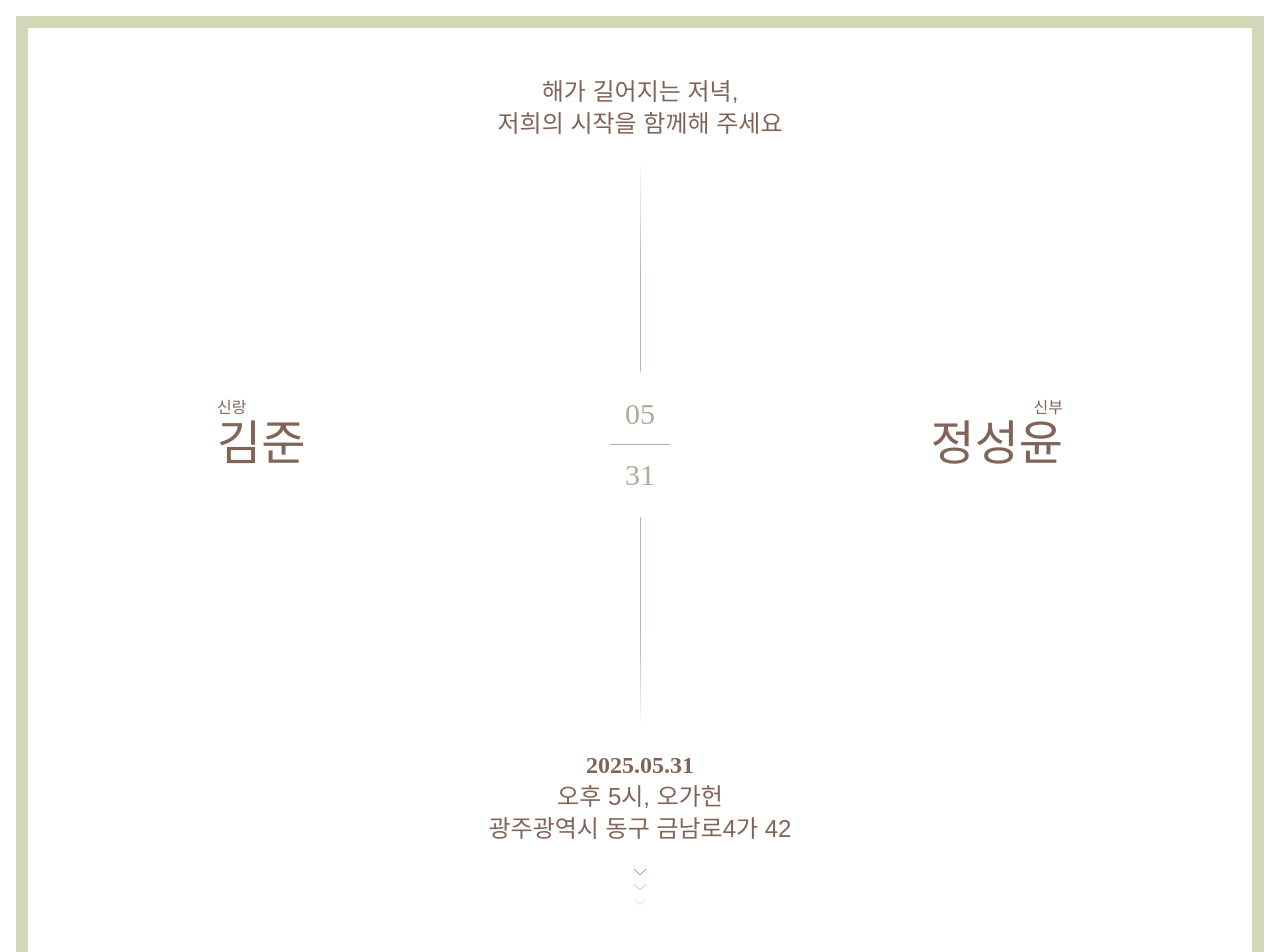
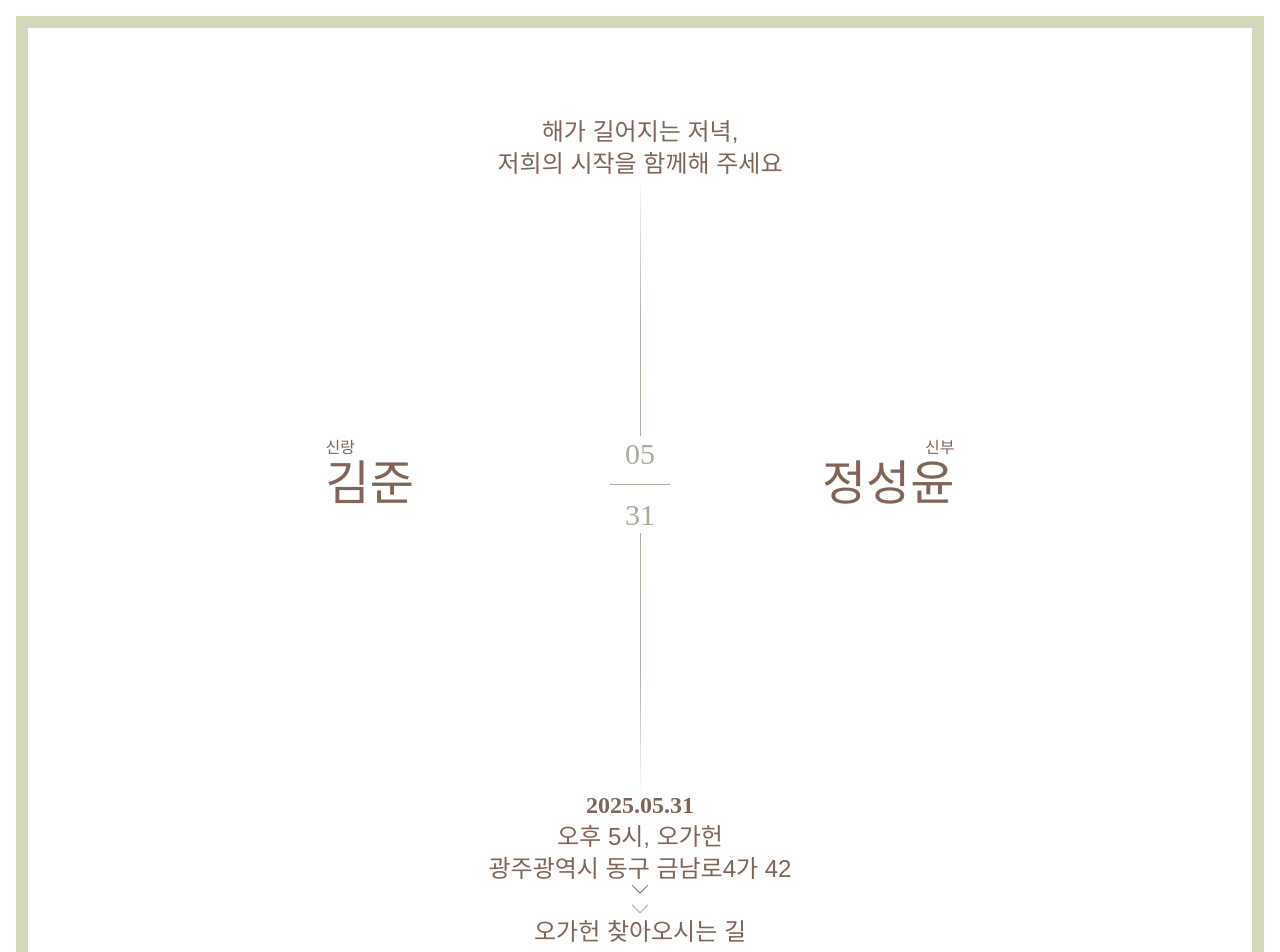
Before and after one commit to ryjn/wedding-inv, a React (Vite) app: page / in a window 1280 px wide. Shown: the top 952 px of the page. Built offline with nearby package versions, Linux system fonts and the light colour scheme.

Commit message:
contact page and formatting

```diff
--- a/src/App.jsx
+++ b/src/App.jsx
@@ -1,10 +1,14 @@
 import "./App.css";
 import { Home } from "./components/sections/Home";
+import { Map } from "./components/sections/Map";
 
 function App() {
   return (
     <>
-      <Home />
+      <div>
+        <Home />
+        <Map />
+      </div>
     </>
   );
 }
--- a/src/components/sections/Home.jsx
+++ b/src/components/sections/Home.jsx
@@ -7,16 +7,16 @@ export const Home = () => {
   return (
     <RevealOnScroll>
       <section
-        id="#home"
-        className="min-h-screen flex flex-col items-center justify-center relative"
+        id="home"
+        className="h-screen p-10 flex flex-col items-center justify-between relative"
       >
         <h3 className="text-base md:text-2xl text-center">
           해가 길어지는 저녁,
           <br />
           저희의 시작을 함께해 주세요
         </h3>
-        <img src={TopLine} className="p-6 w-auto h-48 md:h-64" />
-        <div className="w-[90%] md:w-[75%] flex flex-row justify-between">
+        <img src={TopLine} className="w-auto h-48 md:h-64" />
+        <div className="w-[90%] md:w-[60%] flex flex-row justify-between">
           <div className="flex-1 flex-row text-left">
             <h3 className="text-sm md:text-base font-sansKR">신랑</h3>
             <h1 className="name text-3xl md:text-5xl font-nanum">김준</h1>
@@ -31,7 +31,7 @@ export const Home = () => {
             <h1 className="name text-3xl md:text-5xl font-nanum">정성윤</h1>
           </div>
         </div>
-        <img src={BottomLine} className="p-6 w-auto h-48 md:h-64" />
+        <img src={BottomLine} className="w-auto h-48 md:h-64" />
         <div className="text-center">
           <h2 className="event-title text-base md:text-2xl font-bold">
             2025.05.31
@@ -43,10 +43,7 @@ export const Home = () => {
           </h3>
         </div>
         <a href="#map">
-          <img
-            src={DownArrow}
-            className="nav-arrow p-6 w-15 h-auto cursor-pointer"
-          />
+          <img src={DownArrow} className="w-4 h-auto cursor-pointer" />
         </a>
       </section>
     </RevealOnScroll>
--- a/src/components/sections/Map.jsx
+++ b/src/components/sections/Map.jsx
@@ -0,0 +1,25 @@
+import { RevealOnScroll } from "../RevealOnScroll.jsx";
+import MapImg from "../../assets/map.svg";
+import DownArrow from "../../assets/down_arrow.svg";
+
+export const Map = () => {
+  return (
+    <RevealOnScroll>
+      <section
+        id="map"
+        className="h-screen p-10 flex flex-col items-center justify-between relative"
+      >
+        <h3 className="flex-1 text-base md:text-2xl text-center">
+          오가헌 찾아오시는 길
+        </h3>
+        <img src={MapImg} className="flex-1" />
+        <h3 className="flex-1 text-base md:text-2xl">
+          광주광역시 동구 금남로4가 42
+        </h3>
+        <a href="#contact">
+          <img src={DownArrow} className="flex-1 w-4 h-auto cursor-pointer" />
+        </a>
+      </section>
+    </RevealOnScroll>
+  );
+};
```
